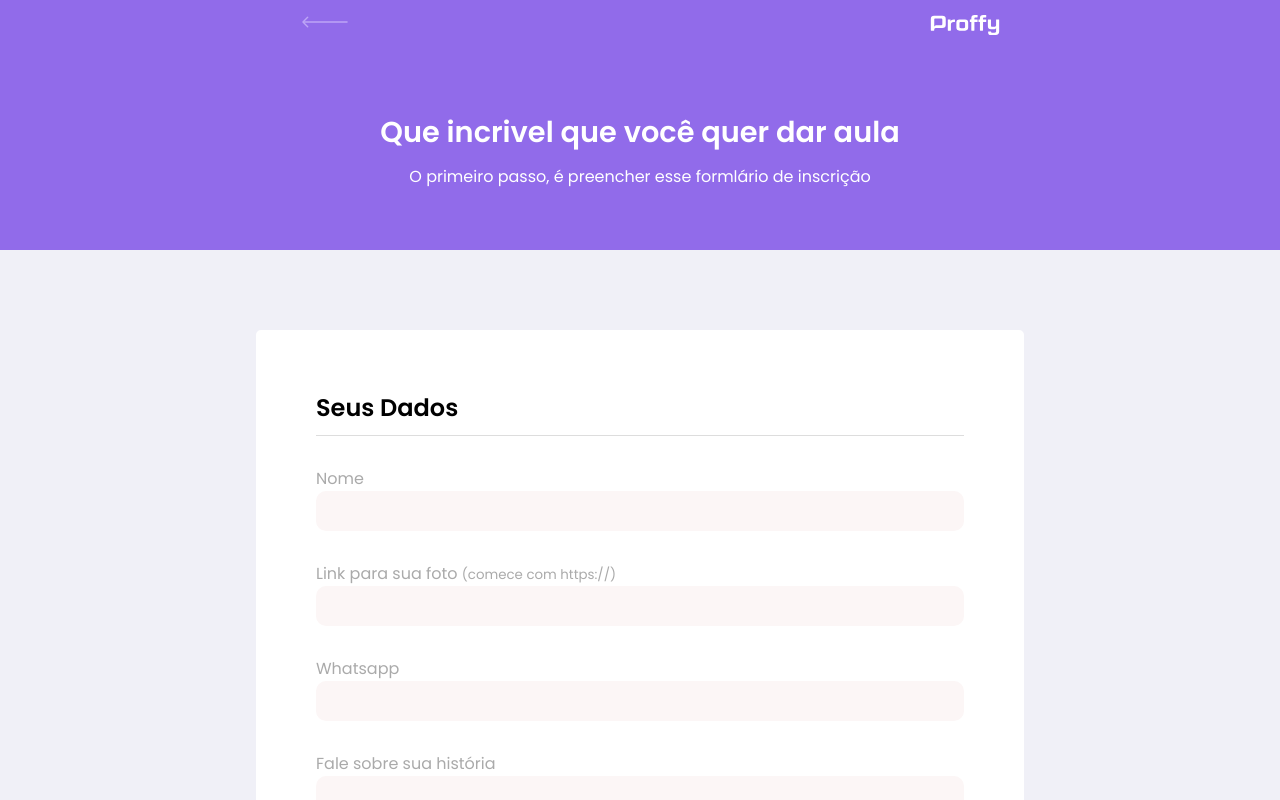
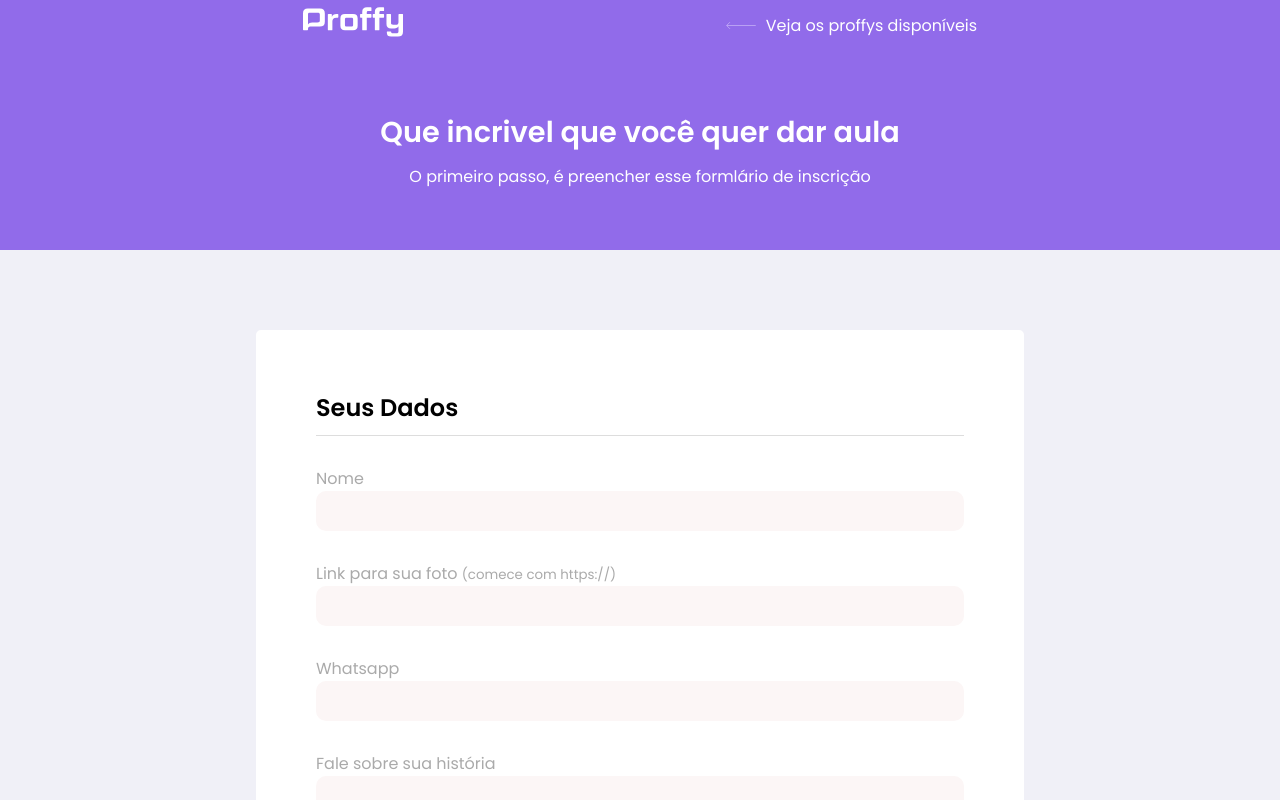
Before and after one commit to Vinicius-Muller/proffy-vue, a Vue app: page /TeacherForm in a window 1280 px wide. Shown: the top 800 px of the page. Built offline with nearby package versions, Linux system fonts and the light colour scheme.

Commit message:
header improved

```diff
--- a/src/App.vue
+++ b/src/App.vue
@@ -15,7 +15,12 @@ html {
   font-family: 'Poppins', sans-serif;
 }
 
+
 h1 {
   font-size: 1.8rem;
 }
+
+a {
+  margin: 0 20px;
+}
 </style>
--- a/src/components/Header.vue
+++ b/src/components/Header.vue
@@ -1,9 +1,9 @@
 <template>
   <header>
     <router-link to="/">
-    <img class="back" src="@/assets/icons/back.svg" alt="Voltar a pagina inicial">
+    <img class="logo" src="@/assets/logo.svg" alt="Proffy">
     </router-link>
-    <img class="logo" src="@/assets/logo.svg" alt="Proffy">
+    <slot></slot>
   </header>
 </template>
 
@@ -18,18 +18,14 @@ export default {
     width: 100vw;
     height: 50px;
     display:flex;
-    justify-content: space-around;
+    justify-content: space-evenly;
     align-items: center;
     background:rgb(145 107 234);
   }
 
-  header a .back {
+  header a .logo {
     width: 100px;
-    height: 30px;
+    height: 50px;
   }
 
-  header .logo {
-    width: 80px;
-    height: 20px;
-  }
 </style>
--- a/src/views/Home.vue
+++ b/src/views/Home.vue
@@ -37,7 +37,6 @@ export default {
 
 .buttons-wrapper {
   display: flex;
-  justify-content: space-evenly;
 }
 
 .list {
@@ -52,6 +51,7 @@ export default {
   text-decoration: none;
   color: white;
   font-size: 1.4rem;
+  margin-left: 100px;
 }
 
 .list img {
--- a/src/views/TeacherForm.vue
+++ b/src/views/TeacherForm.vue
@@ -1,6 +1,8 @@
 <template>
   <section class="wrapper-view">
-    <Header />
+    <Header>
+      <router-link to="/TeacherList"><img class="go-to" src="@/assets/icons/back.svg" alt="Veja os proffys disponíveis">Veja os proffys disponíveis</router-link>
+    </Header>
     <div class="title-box">
       <h1>Que incrivel que você quer dar aula</h1>
       <p>O primeiro passo, é preencher esse formlário de inscrição</p>
@@ -72,6 +74,20 @@ components: {
 </script>
 
 <style scoped>
+
+a {
+  text-decoration: none;
+  color: white;
+  display: flex;
+  justify-content: center;
+  align-items: center;
+}
+
+a .go-to {
+  width: 30px;
+  height: 25px;
+  margin-right: 10px;
+}
 
 .wrapper-view {
   min-height: 100vh;
--- a/src/views/TeacherList.vue
+++ b/src/views/TeacherList.vue
@@ -1,6 +1,8 @@
 <template>
   <section class="wrapper-view">
-  <Header />
+  <Header>
+    <router-link to="/TeacherForm"><img class="go-to" src="@/assets/icons/back.svg" alt="Veja os proffys disponíveis">Cadastre-se</router-link>
+  </Header>
   <TitleList />
   <TeacherBox :Teachers="Teachers"/>
   </section>
@@ -45,6 +47,21 @@ data() {
 </script>
 
 <style scoped>
+
+a {
+  text-decoration: none;
+  color: white;
+  display: flex;
+  justify-content: center;
+  align-items: center;
+}
+
+a .go-to {
+  width: 30px;
+  height: 25px;
+  margin-right: 10px;
+}
+
 .wrapper-view {
   min-height: 100vh;
   width: 100vw;
```
